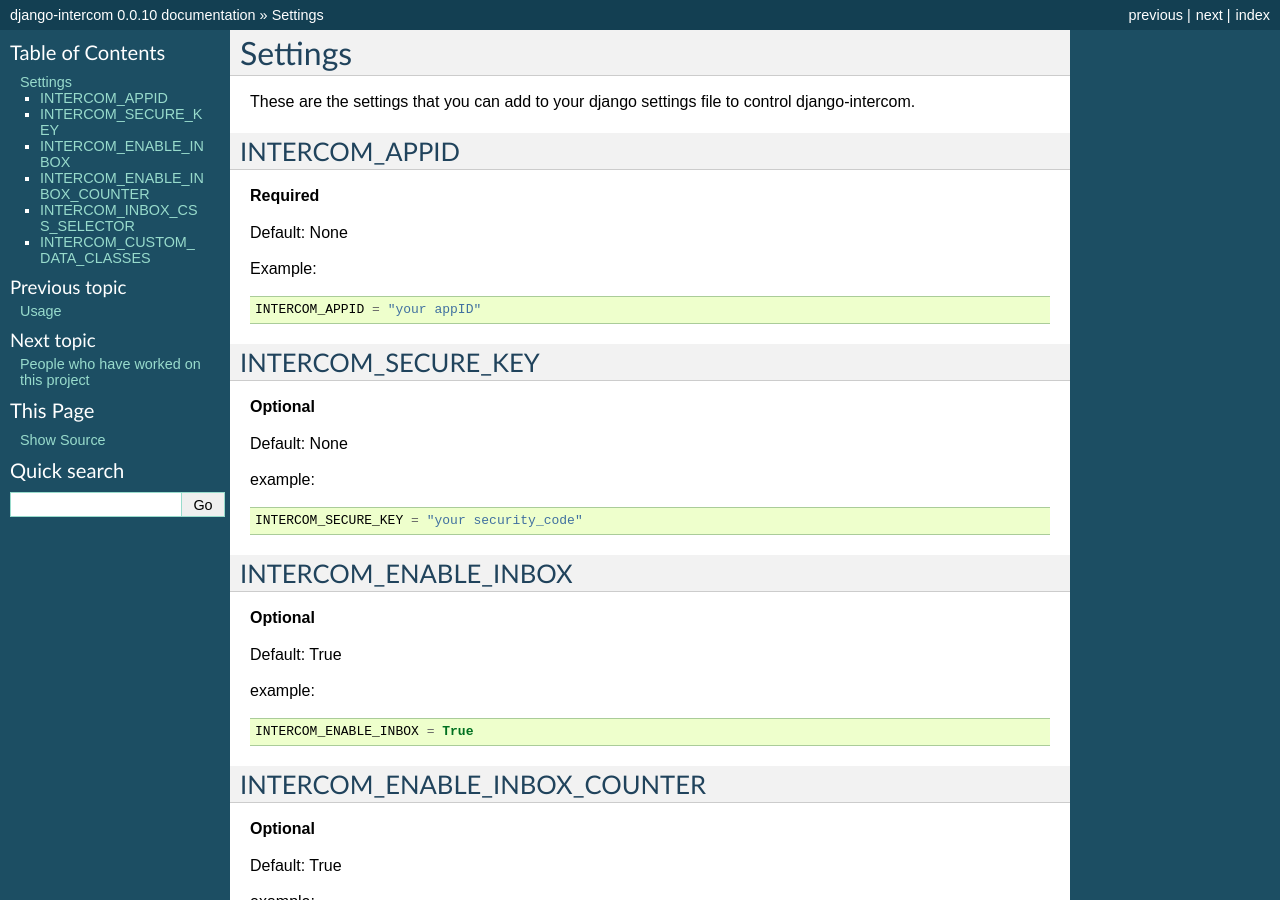
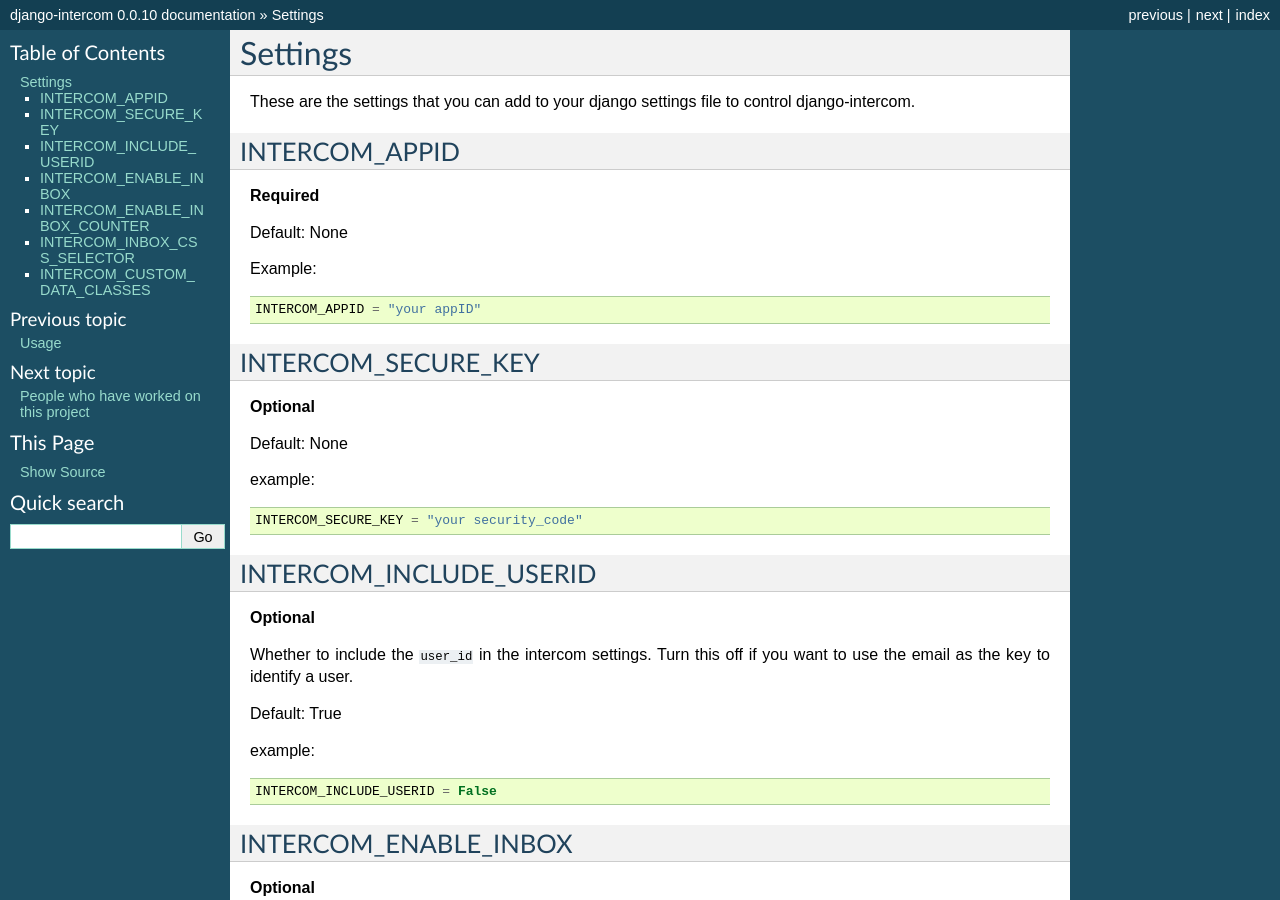
Before and after one commit to kencochrane/django-intercom, a Sphinx documentation site: the page built from docs/settings.rst, in a window 1280 px wide and 900 px high. Built offline with Sphinx 7.4.7, drawn with Linux system fonts in a browser that asks for light colours.

Commit message:
Introduced INTERCOM_INCLUDE_USERID setting

```diff
--- a/docs/settings.rst
+++ b/docs/settings.rst
@@ -23,6 +23,20 @@
 example::
 
         INTERCOM_SECURE_KEY = "your security_code"
+
+
+INTERCOM_INCLUDE_USERID
+-----------------------
+**Optional**
+
+Whether to include the ``user_id`` in the intercom settings. Turn this off if
+you want to use the email as the key to identify a user.
+
+Default: True
+
+example::
+
+        INTERCOM_INCLUDE_USERID = False
 
 
 INTERCOM_ENABLE_INBOX
```
Also changed, not shown: 2 other files.
